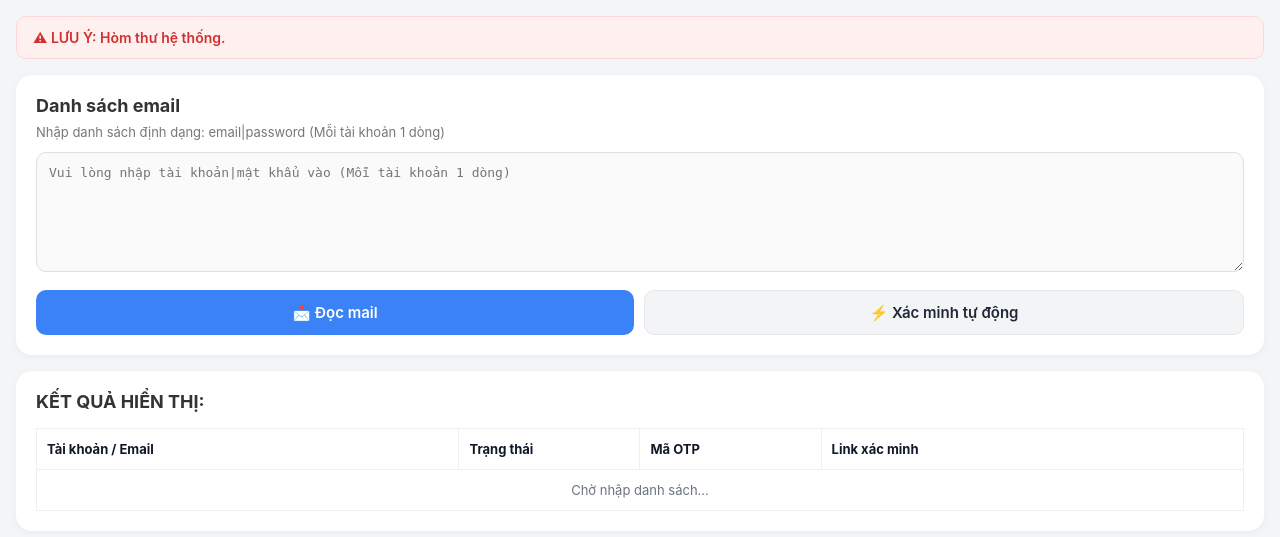
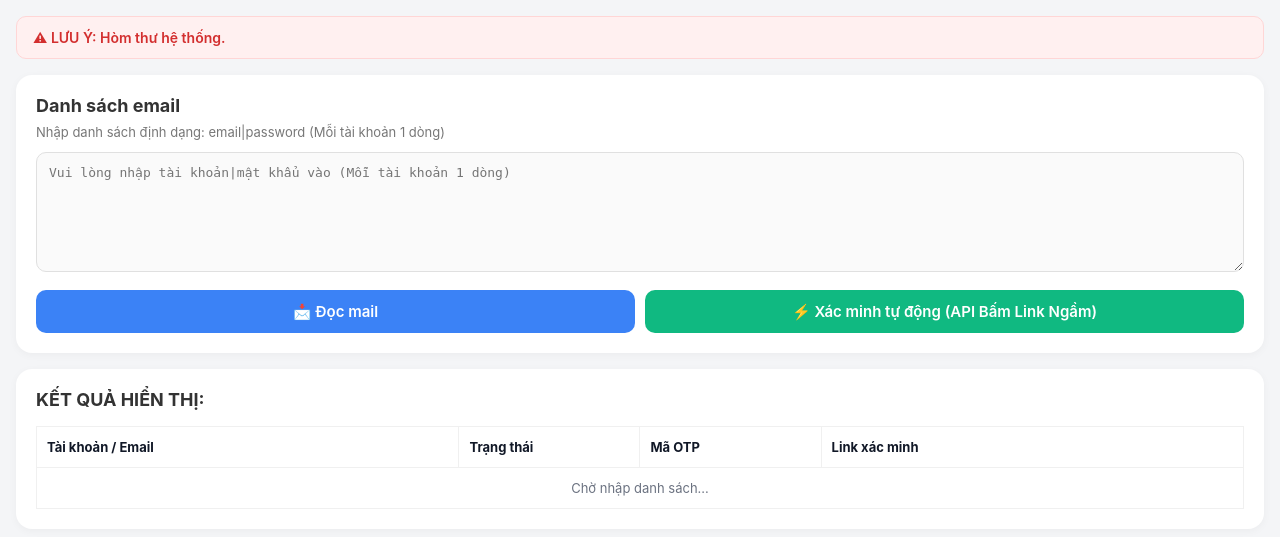
Before and after one commit to quocbaouwu-ux/web_checker, a Flask app: page / in a window 1280 px wide. Shown: the top 537 px of the page. Run offline with Flask 3, Linux system fonts and the light colour scheme.

Commit message:
Update index.html

```diff
--- a/templates/index.html
+++ b/templates/index.html
@@ -17,8 +17,8 @@
         .btn { flex: 1; padding: 12px 16px; border: none; border-radius: 10px; font-size: 15px; font-weight: 600; cursor: pointer; display: flex; align-items: center; justify-content: center; gap: 6px; transition: all 0.2s ease; }
         .btn-read { background-color: #3b82f6; color: #ffffff; }
         .btn-read:hover { background-color: #2563eb; }
-        .btn-auto { background-color: #f3f4f6; color: #1f2937; border: 1px solid #e5e7eb; }
-        .btn-auto:hover { background-color: #e5e7eb; }
+        .btn-auto { background-color: #10b981; color: #ffffff; }
+        .btn-auto:hover { background-color: #059669; }
         .btn:disabled { opacity: 0.6; cursor: not-allowed; }
         .table-container { overflow-x: auto; }
         table { width: 100%; border-collapse: collapse; margin-top: 8px; }
@@ -48,7 +48,7 @@
                 📩 Đọc mail
             </button>
             <button class="btn btn-auto" id="btnAuto" onclick="processVerify(true)">
-                ⚡ Xác minh tự động
+                ⚡ Xác minh tự động (API Bấm Link Ngầm)
             </button>
         </div>
     </div>
@@ -75,7 +75,7 @@
     </div>
 
     <script>
-        async function processVerify(isOpenTabs) {
+        async function processVerify(autoTrigger) {
             const btnRead = document.getElementById('btnRead');
             const btnAuto = document.getElementById('btnAuto');
             const input = document.getElementById('emailInput').value.trim();
@@ -88,58 +88,36 @@
 
             const lines = input.split('\n').map(l => l.trim()).filter(l => l.length > 0);
 
-            // Mở trước các tab rỗng NGAY LÚC CLICK để giữ User Gesture trên PC
-            let openedTabs = [];
-            if (isOpenTabs) {
-                for (let i = 0; i < lines.length; i++) {
-                    try {
-                        let win = window.open('about:blank', '_blank');
-                        openedTabs.push(win);
-                    } catch (e) {
-                        openedTabs.push(null);
-                    }
-                }
-            }
-
             btnRead.disabled = true;
             btnAuto.disabled = true;
-            tbody.innerHTML = `<tr><td colspan="4" style="text-align: center;" class="text-muted">Đang quét ${lines.length} tài khoản...</td></tr>`;
+            tbody.innerHTML = `<tr><td colspan="4" style="text-align: center;" class="text-muted">Đang quét & tự động kích hoạt ${lines.length} tài khoản...</td></tr>`;
 
             try {
                 const response = await fetch('/api/verify', {
                     method: 'POST',
                     headers: { 'Content-Type': 'application/json' },
-                    body: JSON.stringify({ accounts: lines })
+                    body: JSON.stringify({
+                        accounts: lines,
+                        auto_trigger: autoTrigger
+                    })
                 });
 
                 const data = await response.json();
                 tbody.innerHTML = '';
 
                 if (data.results && data.results.length > 0) {
-                    data.results.forEach((item, index) => {
+                    data.results.forEach((item) => {
                         const tr = document.createElement('tr');
                         let linkHtml = `<span class="text-muted">${item.link_status || 'Chưa thấy link'}</span>`;
 
                         if (item.link) {
-                            if (isOpenTabs) {
-                                // Kiểm tra tab rỗng đã mở trước đó có bị Chrome chặn không
-                                if (openedTabs[index] && !openedTabs[index].closed) {
-                                    openedTabs[index].location.href = item.link;
-                                    linkHtml = `<a href="${item.link}" target="_blank" class="link-btn">Link</a> <span class="badge-success">(Đã mở tab)</span>`;
-                                } else {
-                                    linkHtml = `<a href="${item.link}" target="_blank" class="link-btn">Link</a> <span class="status-error-text">(Bị trình duyệt chặn)</span>`;
-                                }
+                            if (item.triggered) {
+                                linkHtml = `<a href="${item.link}" target="_blank" class="link-btn">Link gốc</a> <span class="badge-success">(${item.link_status})</span>`;
                             } else {
-                                linkHtml = `<a href="${item.link}" target="_blank" class="link-btn">Link</a>`;
+                                linkHtml = `<a href="${item.link}" target="_blank" class="link-btn">Link gốc</a>`;
                             }
-                        } else {
-                            // Đóng tab rỗng thừa nếu tài khoản này không có link
-                            if (openedTabs[index] && !openedTabs[index].closed) {
-                                openedTabs[index].close();
-                            }
-                            if (item.status === 'Thất bại') {
-                                linkHtml = `<span class="status-error-text">${item.link_status || 'Lỗi'}</span>`;
-                            }
+                        } else if (item.status === 'Thất bại') {
+                            linkHtml = `<span class="status-error-text">${item.link_status || 'Lỗi'}</span>`;
                         }
 
                         tr.innerHTML = `
@@ -151,12 +129,10 @@
                         tbody.appendChild(tr);
                     });
                 } else {
-                    openedTabs.forEach(t => t && !t.closed && t.close());
                     tbody.innerHTML = `<tr><td colspan="4" style="text-align: center;" class="status-error-text">Không nhận được dữ liệu phản hồi!</td></tr>`;
                 }
 
             } catch (err) {
-                openedTabs.forEach(t => t && !t.closed && t.close());
                 tbody.innerHTML = `<tr><td colspan="4" style="text-align: center;" class="status-error-text">Lỗi kết nối Server!</td></tr>`;
             } finally {
                 btnRead.disabled = false;
```
